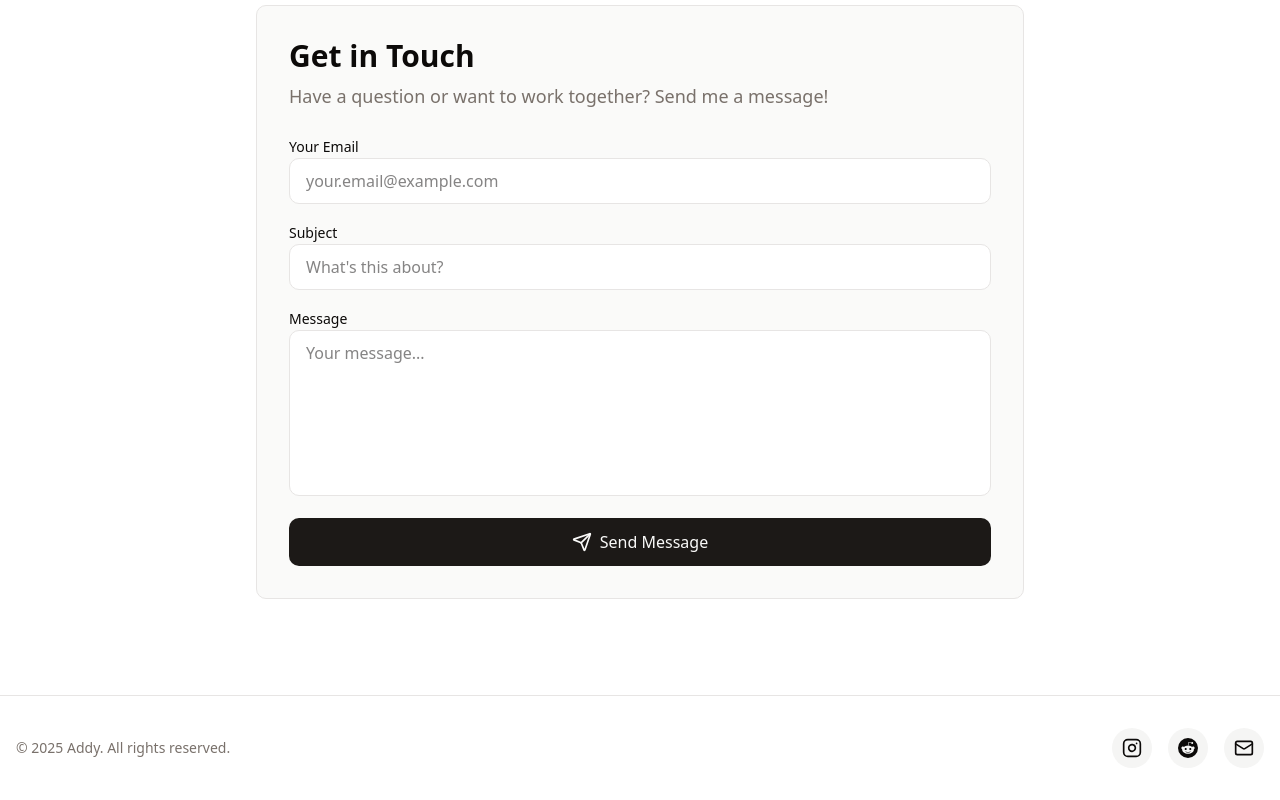
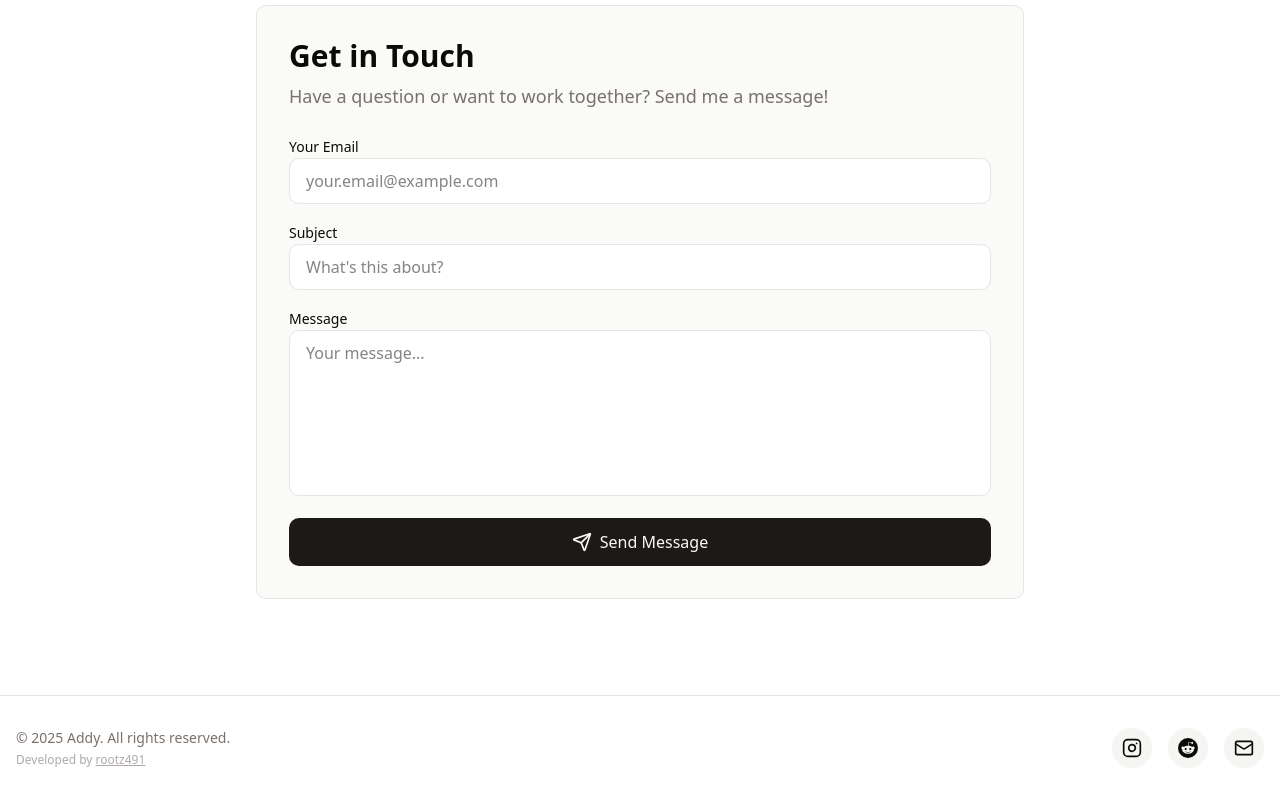
Before and after one commit to rootz491/addy-web, a Next.js app: page /about in a window 1280 px wide. Shown: the part 1248-2048 px from the top of the page. Built offline with nearby package versions, Linux system fonts and the light colour scheme.

Commit message:
refactor: standardize quotes and improve formatting in Footer.tsx

```diff
--- a/src/components/Footer.tsx
+++ b/src/components/Footer.tsx
@@ -1,7 +1,7 @@
-'use client';
+"use client";
 
-import { Instagram, Mail } from 'lucide-react';
-import contactData from '@/config/contact.json';
+import { Instagram, Mail } from "lucide-react";
+import contactData from "@/config/contact.json";
 
 const RedditIcon = ({ className }: { className?: string }) => (
   <svg
@@ -16,9 +16,9 @@ const RedditIcon = ({ className }: { className?: string }) => (
 
 const getIcon = (iconName: string) => {
   switch (iconName) {
-    case 'instagram':
+    case "instagram":
       return Instagram;
-    case 'reddit':
+    case "reddit":
       return RedditIcon;
     default:
       return Mail;
@@ -32,7 +32,19 @@ export function Footer() {
         <div className="flex flex-col items-center justify-between gap-4 md:flex-row">
           <div className="text-center md:text-left">
             <p className="text-sm text-muted-foreground">
-              © {new Date().getFullYear()} {contactData.name}. All rights reserved.
+              © {new Date().getFullYear()} {contactData.name}. All rights
+              reserved.
+            </p>
+            <p className="text-xs text-muted-foreground/60 mt-1">
+              Developed by{" "}
+              <a
+                href="https://rootz491.com"
+                target="_blank"
+                rel="noopener noreferrer"
+                className="hover:text-primary transition-colors underline"
+              >
+                rootz491
+              </a>
             </p>
           </div>
 
```
